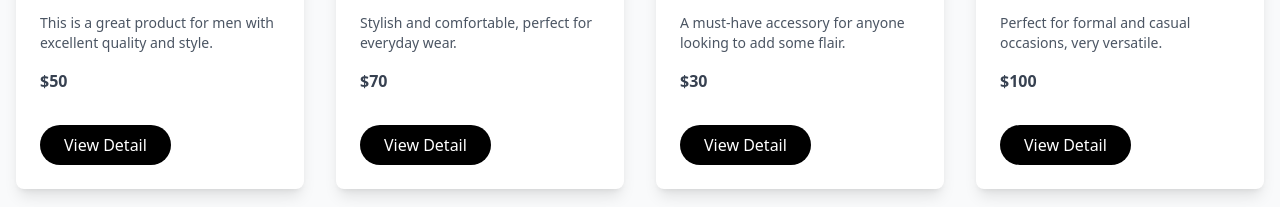
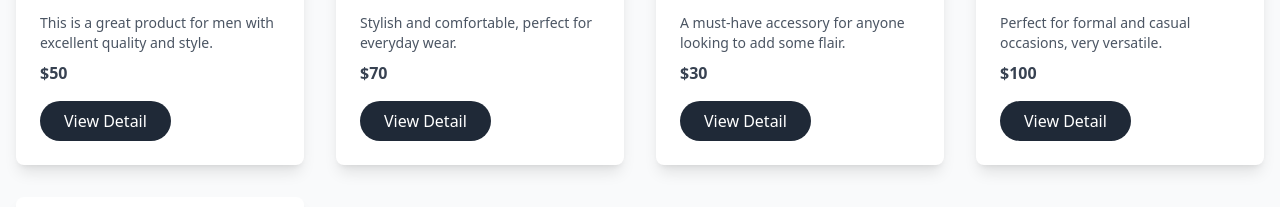
Before and after one commit to eeshaan18/shop, a Next.js app: page /shop in a window 1280 px wide. Shown: the part 593-800 px from the top of the page. Built offline with nearby package versions, Linux system fonts and the light colour scheme.

Commit message:
Update shop.js

```diff
--- a/pages/shop.js
+++ b/pages/shop.js
@@ -5,7 +5,7 @@ import Footer from "@/components/Footer"; // Assuming Footer is a reusable compo
 import Link from "next/link";
 
 const Shop = () => {
-    // Array of products with details including image URL, description, and price
+    // Array of products with details including image URL, description, and rating
     const products = [
         {
             id: 1,
@@ -106,7 +106,7 @@ const Shop = () => {
                                 id="category"
                                 value={selectedCategory}
                                 onChange={(e) => setSelectedCategory(e.target.value)}
-                                className="ml-4 p-2 border border-gray-300 rounded-md bg-white text-gray-600 shadow-md focus:outline-none focus:ring-2 focus:ring-blue-500"
+                                className="ml-4 p-2 border border-gray-300 rounded-md bg-white text-gray-600 shadow-md focus:outline-none focus:ring-2 focus:ring-gray-500"
                             >
                                 <option>All Categories</option>
                                 <option>Men</option>
@@ -123,7 +123,7 @@ const Shop = () => {
                                 id="sortOrder"
                                 value={sortOrder}
                                 onChange={(e) => setSortOrder(e.target.value)}
-                                className="ml-4 p-2 border border-gray-300 rounded-md bg-white text-gray-600 shadow-md focus:outline-none focus:ring-2 focus:ring-blue-500"
+                                className="ml-4 p-2 border border-gray-300 rounded-md bg-white text-gray-600 shadow-md focus:outline-none focus:ring-2 focus:ring-gray-500"
                             >
                                 <option>Relevance</option>
                                 <option>Price: Low to High</option>
@@ -139,9 +139,9 @@ const Shop = () => {
                             <div key={product.id} className="bg-white p-6 rounded-lg shadow-lg hover:shadow-2xl transition-all duration-300 ease-in-out transform hover:scale-105">
                                 <img src={product.image} alt={product.name} className="w-full h-56 object-cover mb-4 rounded-md" />
                                 <h3 className="text-xl font-semibold text-gray-800 mb-2">{product.name}</h3>
-                                <p className="text-gray-600 text-sm mb-4">{product.description}</p>
-                                <p className="text-gray-700 font-semibold mb-4">${product.price}</p>
-                                <Link href="/product-details" className="inline-block mt-4 bg-black text-white py-2 px-6 rounded-full hover:bg-gray-800 transition-colors duration-200">
+                                <p className="text-gray-600 text-sm mb-2">{product.description}</p>
+                                <p className="text-gray-700 font-semibold">${product.price}</p>
+                                <Link href="/product-details" className="inline-block mt-4 bg-gray-800 text-white py-2 px-6 rounded-full hover:bg-gray-900 transition-colors duration-200">
                                     View Detail
                                 </Link>
                             </div>
```
